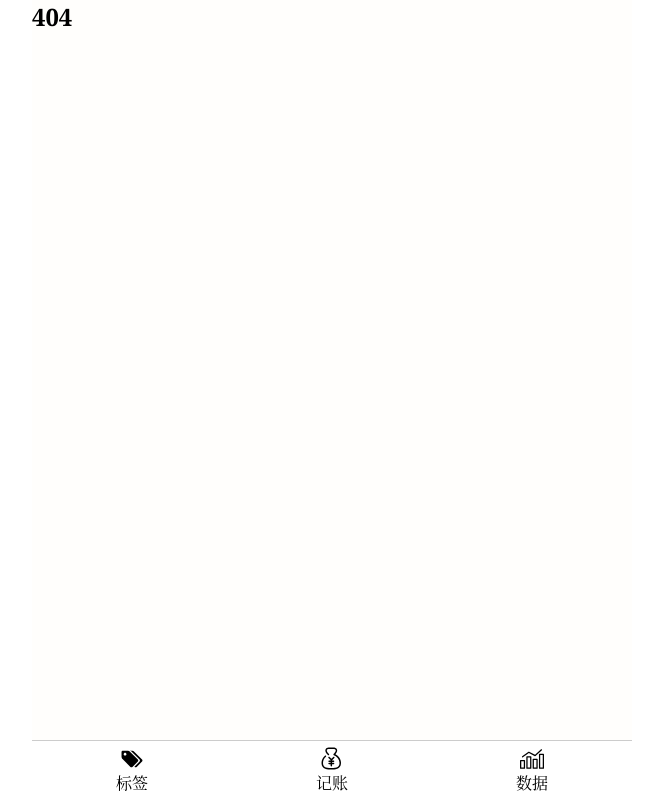
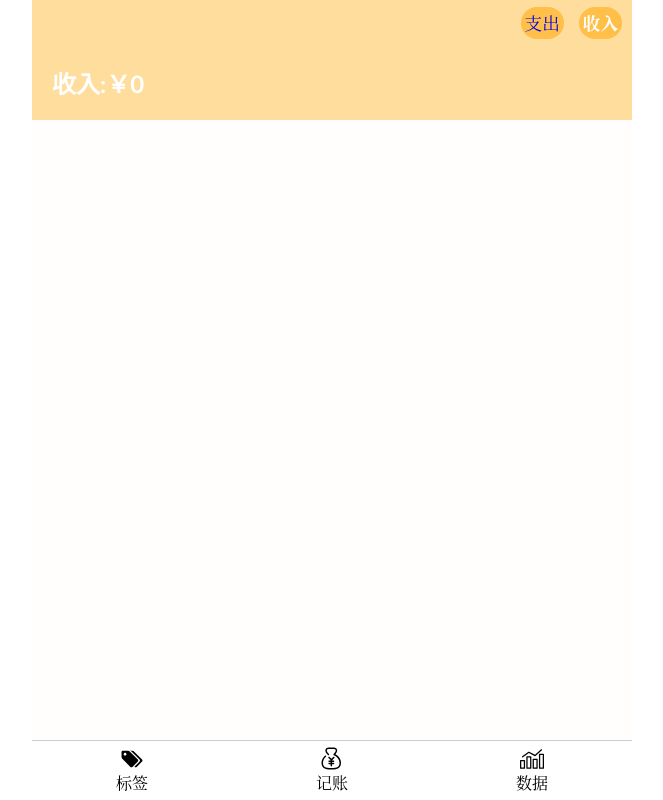
Before and after one commit to KarnoLf/tally-book-1, a Vue app: page /statistics/incoming in a window 1280 px wide. Before the commit this address had no page. Shown: the whole page, without its empty margins (308-971 px from the left). Built offline with nearby package versions, Linux system fonts and the light colour scheme.

Commit message:
初步建立数据子路由，后续功能待完善

```diff
--- a/src/App.vue
+++ b/src/App.vue
@@ -26,11 +26,13 @@ export default{
   // 去除选中后的蓝色背景
   -webkit-tap-highlight-color: transparent;
 }
-
 body{
   max-width: 600px;
   margin-left: auto;
   margin-right: auto;
+}
+a{
+  text-decoration: none;
 }
 #app{
   height: 100%;
--- a/src/router/index.js
+++ b/src/router/index.js
@@ -16,11 +16,25 @@ const routes = [
   {
     path: '/statistics',
     name: 'statistics',
+    redirect:'/statistics/pay',
     // route level code-splitting
     // this generates a separate chunk (about.[hash].js) for this route
     // which is lazy-loaded when the route is visited.
-    component: () => import(/* webpackChunkName: "about" */ '../views/Statistics.vue')
+    component: () => import(/* webpackChunkName: "about" */ '../views/Statistics.vue'),
+    children:[
+      {
+        path:'/statistics/pay',
+        name:'pay',
+        component:() => import('../views/statisticsView/Pay.vue')
+      },
+      {
+        path:'/statistics/incoming',
+        name:'incoming',
+        component:() => import('../views/statisticsView/Incoming.vue')
+      },
+    ],
   },
+
   {
     path:'/label',
     name:'label',
--- a/src/views/Statistics.vue
+++ b/src/views/Statistics.vue
@@ -1,153 +1,33 @@
 <template>
   <div>
-    <div class="headline">
-      <span>统计报告</span>
+    <div id="nav">
+      <router-link to="/statistics/pay">支出</router-link>
+      <router-link to="/statistics/incoming">收入</router-link>
     </div>
-    <div class="total">
-      <span id="incoming">收入:￥{{totalIncoming}}</span>
-      <span id="pay">支出:￥{{totalPay}}</span>
-    </div>
-    <ul>
-      <li v-for="data in totalData" :key="data.createdAt">
-        <span id="labelName" v-for="(labelName,index) in data.labels" :key="index">{{labelName.name}}</span>
-        <div id="fundsAmount">
-          <span :class="data.funds==='-' ? 'red' : 'green'">{{data.funds}}</span>
-          <span :class="data.funds==='-' ? 'red' : 'green'">￥{{data.amount}}</span>
-        </div>
-        <p id="note">{{data.note}}</p>
-        <p id="date">
-          {{getDate(data.createdAt)}}
-          <span @click="remove(data.createdAt)"><v-icon class="svg" iconClass="delete"/>
-          </span>
-        </p>
-      </li>
-    </ul>
+    <router-view />
   </div>
 </template>
 
 <script>
-import recordListModel from '@/models/recordListModel.js'
-import '@/icons/svg/delete.svg'
-recordListModel.fetch()
-export default {
-  data() {
-    return {
-      totalData:recordListModel.fetch()
-    }
-  },
-  computed:{
-    totalPay(){
-      let totalPay = 0
-      let arr = []
-      this.totalData.map((item) => {
-        if(item.funds === '-'){
-          arr.push(item)
-        }
-        return arr
-      })
-      arr.map(item => totalPay += parseInt(item.amount))
-     return totalPay
-    },
-    totalIncoming(){
-      let totalPay = 0
-      let arr = []
-      this.totalData.map((item) => {
-        if(item.funds === '+'){
-          arr.push(item)
-        }
-        return arr
-      })
-      arr.map(item => totalPay += parseInt(item.amount))
-     return totalPay
-    }
-  },
-  methods: {
-    getDate(date){
-      date = new Date()
-      return date.toLocaleDateString('zh-CN')
-    },
-    remove(id){
-      if(this.totalData){
-        const confirmDelete = window.confirm('确认要删除吗？')
-        if(confirmDelete){
-          recordListModel.remove(id)
-        }
-      }
-    }
-  },
-}
+
 </script>
 
 <style lang = "less" scoped>
-.headline{
-  height: 40px;
-  line-height: 40px;
-  background: #f8f8f8;
-  font-weight: bold;
-  width: 100%;
-  text-align: center;
-  border-bottom: #c5c5c5 1px solid;
-}
-ul{
-  li{
-    margin: 10px;
-    min-height: 40px;
-    // border-bottom: 1px solid #c5c5c5;
-    position:relative;
-    clear: both;
-    background: #fffcf8;
-    #labelName{
-      margin: 5px;
-      font-size: 1.1em;
-      font-weight: bold;
-      color: rgba(252, 195, 89, 0.822);
-    }
-    #fundsAmount{
-      display: inline;
-      position: absolute;
-      right: 10px;
-    }
-    #note{
-      font-size: 0.9em;
-      color: grey;
-      width: 80%;
-      margin-left: 6px;
-    }
-    #date{
-      margin: 2px 10px;
-      display: flex;
-      justify-content: space-between;
-    }
-  }
-}
-.total{
-  padding: 10px;
-  text-align: center;
-  border: 1px double #ffdec3;
-  border-radius: 10px;
-  background: #fff3e8;
-  span{
-    font-weight: bold;
-    font-size: 1.5em;
-    overflow: auto;
-    display: block;
-    font-family: "Gill Sans", sans-serif;
-  }
-  #incoming{
-    color: rgb(13, 218, 13);
-  }
-  #pay{
-    color: rgb(255, 45, 45);
-    margin-top: 3px;
-  }
-}
-.red{
-  color:red;
-  font-weight: bold;
-}
-.green{
-  color:green;
-  font-weight: bold;
-}
+ #nav{
+   text-align: right;
+   padding: 10px;
+   background: rgb(255, 221, 157);
+   a{
+     margin-left: 15px;
+     padding: 4px;
+     font-size: 1.1em;
+     background: rgb(255, 191, 72);
+     border-radius: 20px;
+   }
+ }
+ .router-link-active{
+   color: white;
+   font-weight: bold;
+ }
 
 </style>
--- /dev/null
+++ b/src/views/statisticsView/Incoming.vue
@@ -0,0 +1,144 @@
+<template>
+ <div>
+  <div class="total">
+      <span id="incoming">收入:￥{{totalIncoming}}</span>
+      <!-- <span id="pay">支出:￥{{totalPay}}</span> -->
+    </div>
+    <ul>
+      <li v-for="data in totalData" :key="data.createdAt">
+        <span id="labelName" v-for="(labelName,index) in data.labels" :key="index">{{labelName.name}}</span>
+        <div id="fundsAmount">
+          <span :class="data.funds==='-' ? 'red' : 'green'">{{data.funds}}</span>
+          <span :class="data.funds==='-' ? 'red' : 'green'">￥{{data.amount}}</span>
+        </div>
+        <p id="note">{{data.note}}</p>
+        <p id="date">
+          {{getDate(data.createdAt)}}
+          <span @click="remove(data.createdAt)"><v-icon class="svg" iconClass="delete"/>
+          </span>
+        </p>
+      </li>
+    </ul>
+ </div>
+</template>
+
+<script>
+import recordListModel from '@/models/recordListModel.js'
+import '@/icons/svg/delete.svg'
+recordListModel.fetch()
+export default {
+  data() {
+    return {
+      totalData:recordListModel.fetch()
+    }
+  },
+  computed:{
+    totalPay(){
+      let totalPay = 0
+      let arr = []
+      this.totalData.map((item) => {
+        if(item.funds === '-'){
+          arr.push(item)
+        }
+        return arr
+      })
+      arr.map(item => totalPay += parseInt(item.amount))
+     return totalPay
+    },
+    totalIncoming(){
+      let totalPay = 0
+      let arr = []
+      this.totalData.map((item) => {
+        if(item.funds === '+'){
+          arr.push(item)
+        }
+        return arr
+      })
+      arr.map(item => totalPay += parseInt(item.amount))
+     return totalPay
+    },
+    ChooseType(data){
+      if(data === '+'){
+        return true
+      }
+    }
+  },
+  methods: {
+    getDate(date){
+      date = new Date()
+      return date.toLocaleDateString('zh-CN')
+    },
+    remove(id){
+      if(this.totalData){
+        const confirmDelete = window.confirm('确认要删除吗？')
+        if(confirmDelete){
+          recordListModel.remove(id)
+        }
+      }
+    }
+  },
+}
+</script>
+
+<style lang = "less" scoped>
+
+ul{
+  li{
+    margin: 10px;
+    min-height: 40px;
+    // border-bottom: 1px solid #c5c5c5;
+    position:relative;
+    clear: both;
+    background: #fffcf8;
+    #labelName{
+      margin: 5px;
+      font-size: 1.1em;
+      font-weight: bold;
+      color: rgba(252, 195, 89, 0.822);
+    }
+    #fundsAmount{
+      display: inline;
+      position: absolute;
+      right: 10px;
+    }
+    #note{
+      font-size: 0.9em;
+      color: grey;
+      width: 80%;
+      margin-left: 6px;
+    }
+    #date{
+      margin: 2px 10px;
+      display: flex;
+      justify-content: space-between;
+    }
+  }
+}
+.total{
+  padding: 20px;
+  text-align: left;
+  background: rgb(255, 221, 157);
+  span{
+    font-weight: bold;
+    font-size: 1.5em;
+    overflow: auto;
+    display: block;
+    font-family: "Gill Sans", sans-serif;
+  }
+  #incoming{
+    color:white;
+  }
+  #pay{
+    color: rgb(255, 45, 45);
+    margin-top: 3px;
+  }
+}
+.red{
+  color:red;
+  font-weight: bold;
+}
+.green{
+  color:green;
+  font-weight: bold;
+}
+</style>
--- /dev/null
+++ b/src/views/statisticsView/Pay.vue
@@ -0,0 +1,19 @@
+<template>
+ <div>
+    支出
+ </div>
+</template>
+
+<script>
+export default {
+ data () {
+ return {
+
+ }
+ }
+}
+</script>
+
+<style lang = "less" scoped>
+
+</style>
```
